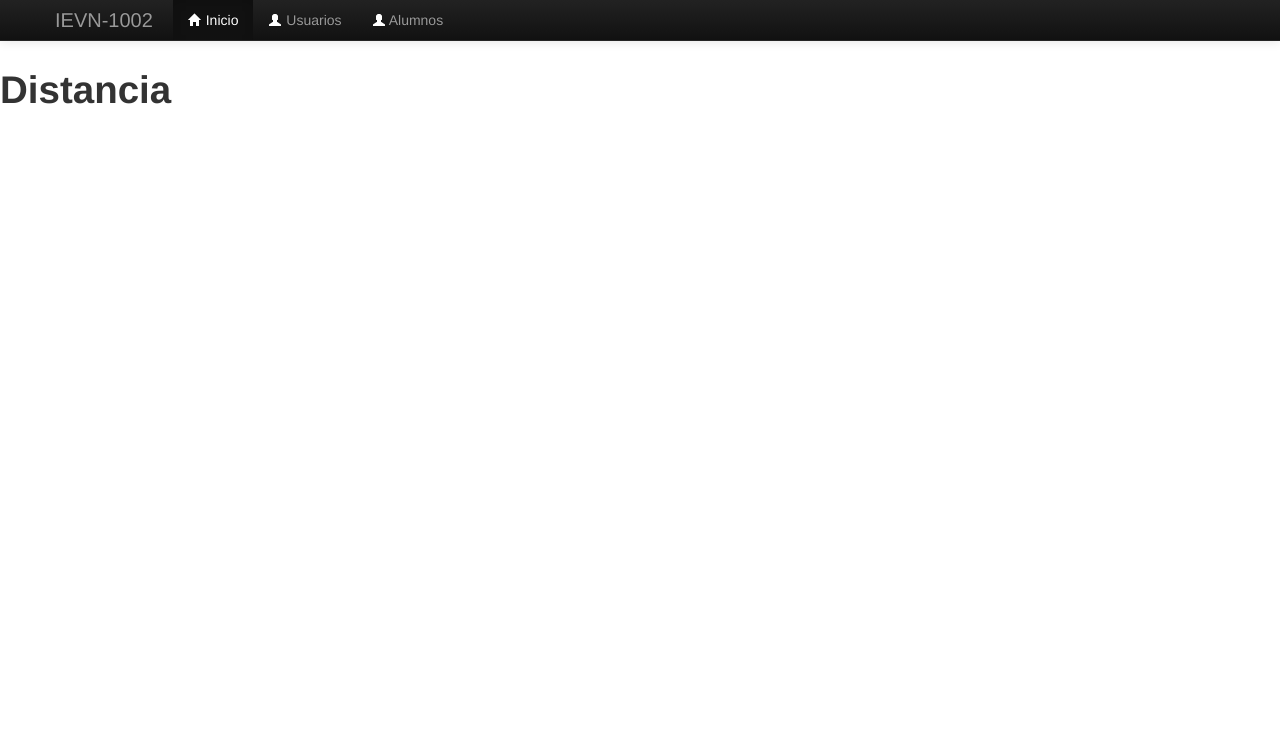
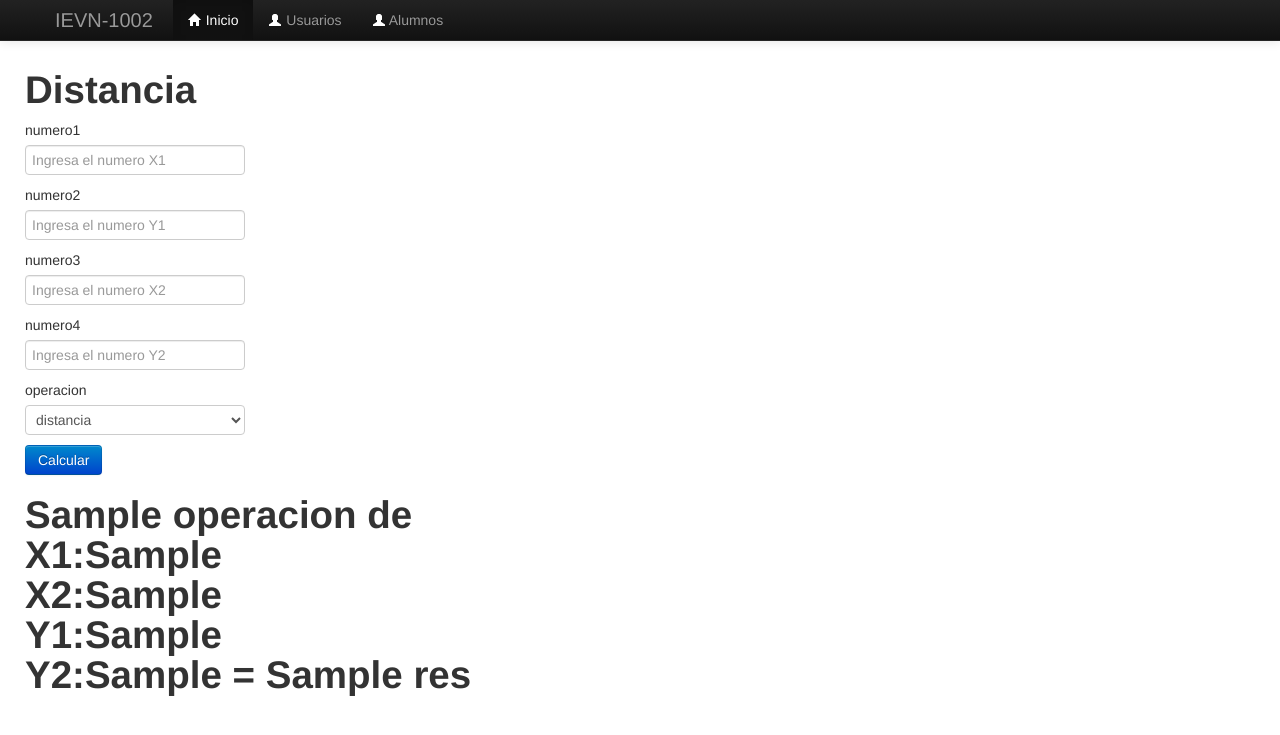
Before and after one commit to IEVN1002-20001022/API_FLASK02, a Flask app: template templates/distancia.html in a window 1280 px wide. Shown: the top 735 px of the page. Run offline with Flask 3, Linux system fonts and the light colour scheme; the template is opened without the code that fills it: most values are stand-ins (such as "Sample title", 1, 10 or a date in 2020); some libraries are stand-ins or nearby versions.

Commit message:
distancia

```diff
--- a/app.py
+++ b/app.py
@@ -1,4 +1,5 @@
-from flask import Flask, render_template
+import math
+from flask import Flask, render_template, request
 
 app = Flask(__name__)
 
@@ -8,12 +9,39 @@ def index():
     listado =  ['Python', 'Flask', 'Jinja2', 'HTML', 'CSS']
     return render_template('index.html', titulo=titulo, listado=listado)
 
-@app.route('/calculos')
+@app.route('/calculos', methods=['GET','POST'])
 def about():
+    if request.method == 'POST':
+        numero1 = request.form['numero1']
+        numero2 = request.form['numero2']
+        operacion = request.form['operacion']
+
+        if operacion == 'suma':
+            res = int(numero1) + int(numero2)
+        if operacion == 'resta':
+            res = int(numero1) - int(numero2)
+        if operacion == 'multiplicacion':
+            res = int(numero1) * int(numero2)
+        if operacion == 'division':
+            res = int(numero1) / int(numero2)
+
+        return render_template('calculos.html', operacion=operacion, res=res, numero1=numero1, numero2=numero2)
     return render_template('calculos.html')
 
-@app.route('/distancia')
+@app.route('/distancia', methods=['GET','POST'])
 def distancia():
+    if request.method == 'POST':
+        numero1 = request.form['numero1']
+        numero2 = request.form['numero2']
+        numero3 = request.form['numero3']
+        numero4 = request.form['numero4']
+        operacion = request.form['operacion']
+
+        if operacion == 'distancia':
+            res = math.sqrt((int(numero2) - int(numero1))**2 + (int(numero4) - int(numero3))**2)
+
+
+        return render_template('distancia.html', operacion=operacion, res=res, numero1=numero1, numero2=numero2, numero3=numero3,  numero4=numero4)
     return render_template('distancia.html')
 
 @app.route('/user/<string:user>')
--- a/templates/calculos.html
+++ b/templates/calculos.html
@@ -7,7 +7,7 @@
 <form action="" method="post">
 
     {{datos_macro.datos('numero1', 'Ingresa el numero 1')}}
-    {{datos_macro.datos('numero2', 'Ingresa el numero 2','password')}}
+    {{datos_macro.datos('numero2', 'Ingresa el numero 2')}}
 
     <div class="mb-3">
         <label for="operacion" class="form-label">operacion</label>
@@ -23,6 +23,7 @@
 
 
 </form>
+<h1>{{operacion}} de {{numero1}} y {{numero2}} = {{res}}</h1>
 
 
 {%endblock%}
--- a/templates/distancia.html
+++ b/templates/distancia.html
@@ -1,6 +1,37 @@
+
+{% extends "layout.html" %}
+{% import "_macros.html" as datos_macro %}
+    {% block container%}
+<h1>Distancia</h1>
+
+<form action="" method="post">
+
+    {{datos_macro.datos('numero1', 'Ingresa el numero X1')}}
+    {{datos_macro.datos('numero2', 'Ingresa el numero Y1')}}
+    {{datos_macro.datos('numero3', 'Ingresa el numero X2')}}
+    {{datos_macro.datos('numero4', 'Ingresa el numero Y2')}}
+
+    <div class="mb-3">
+        <label for="operacion" class="form-label">operacion</label>
+        <select class="form-select"  name="operacion" id="operacion">
+            <option value="distancia">distancia</option>
+        </select>
+
+    </div>
+    <button type="submit" class="btn btn-primary">Calcular</button>
 
 
-    <h1>Distancia</h1>
-    {% extends "layout.html" %}
-    {% block container%}
-    {%endblock%}
+</form>
+<h1>{{operacion}} de
+    <br>
+    X1:{{numero1}}
+    <br>
+    X2:{{numero2}}
+    <br>
+    Y1:{{numero3}}
+    <br>
+    Y2:{{numero4}}
+     = {{res}}</h1>
+
+
+{%endblock%}
```
